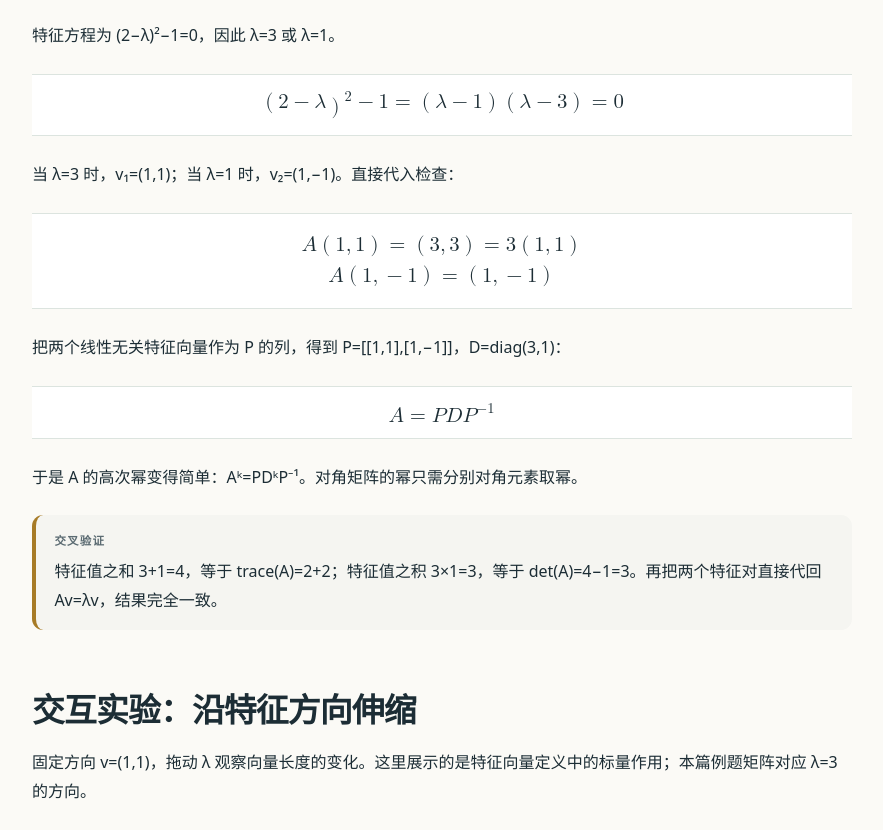
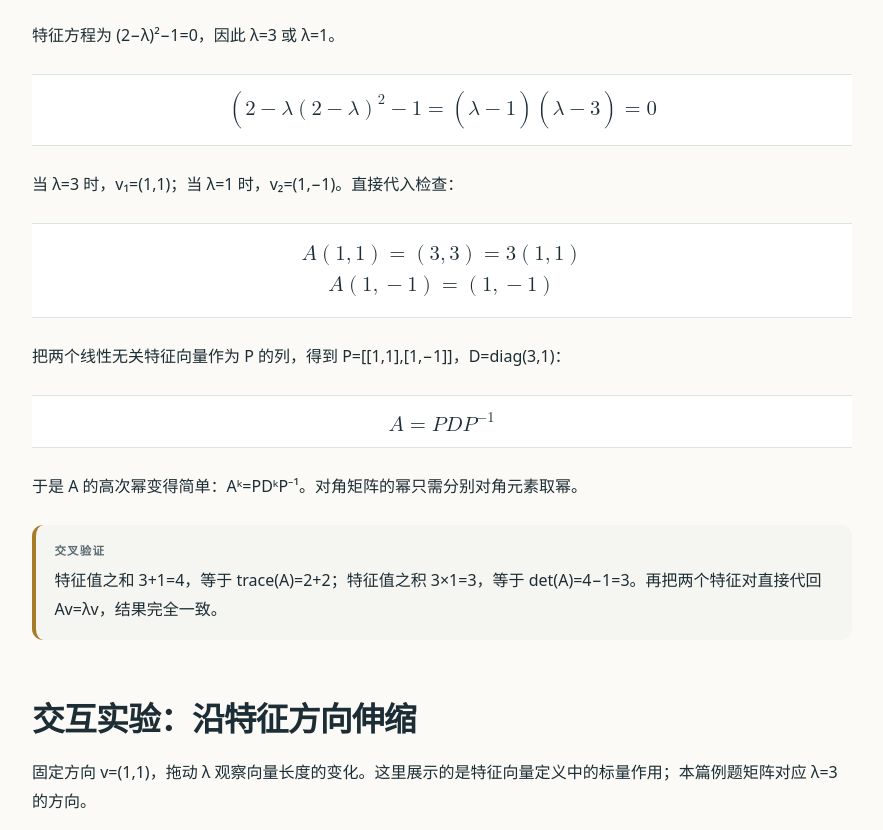
Before and after one commit to 1998x-stack/Linear-Algebra, a plain HTML site: page content/06-eigenvalues/index.html in a window 1280 px wide. Shown: the part 2232-3062 px from the top of the page, without its empty margins (340-1223 px from the left). Drawn offline with Linux system fonts and the light colour scheme.

Commit message:
Refine math markup and validation

```diff
--- a/content/06-eigenvalues/index.html
+++ b/content/06-eigenvalues/index.html
@@ -28,7 +28,7 @@
 <p>取对称矩阵：</p>
 <div class="math-equation" role="group" aria-label="特征值例题矩阵"><div class="math-scroll" data-math-scroll tabindex="0" role="region" aria-label="特征值例题矩阵，可横向滚动"><math display="block" aria-label="特征值例题矩阵"><mrow><mi>A</mi><mo>=</mo><mo>(</mo><mtable><mtr><mtd><mn>2</mn></mtd><mtd><mn>1</mn></mtd></mtr><mtr><mtd><mn>1</mn></mtd><mtd><mn>2</mn></mtd></mtr></mtable><mo>)</mo></mrow></math></div></div>
 <p>特征方程为 (2−λ)²−1=0，因此 λ=3 或 λ=1。</p>
-<div class="math-equation" role="group" aria-label="特征多项式分解"><div class="math-scroll" data-math-scroll tabindex="0" role="region" aria-label="特征多项式分解，可横向滚动"><math display="block" aria-label="特征多项式分解"><mrow><mo>(</mo><mn>2</mn><mo>−</mo><mi>λ</mi><msup><mo>)</mo><mn>2</mn></msup><mo>−</mo><mn>1</mn><mo>=</mo><mo>(</mo><mi>λ</mi><mo>−</mo><mn>1</mn><mo>)</mo><mo>(</mo><mi>λ</mi><mo>−</mo><mn>3</mn><mo>)</mo><mo>=</mo><mn>0</mn></mrow></math></div></div>
+<div class="math-equation" role="group" aria-label="特征多项式分解"><div class="math-scroll" data-math-scroll tabindex="0" role="region" aria-label="特征多项式分解，可横向滚动"><math display="block" aria-label="特征多项式分解"><mrow><mo>(</mo><mn>2</mn><mo>−</mo><mi>λ</mi><msup><mrow><mo>(</mo><mn>2</mn><mo>−</mo><mi>λ</mi><mo>)</mo></mrow><mn>2</mn></msup><mo>−</mo><mn>1</mn><mo>=</mo><mo>(</mo><mi>λ</mi><mo>−</mo><mn>1</mn><mo>)</mo><mo>(</mo><mi>λ</mi><mo>−</mo><mn>3</mn><mo>)</mo><mo>=</mo><mn>0</mn></mrow></math></div></div>
 <p>当 λ=3 时，v₁=(1,1)；当 λ=1 时，v₂=(1,−1)。直接代入检查：</p>
 <div class="math-equation" role="group" aria-label="两个特征对的直接验证"><div class="math-scroll" data-math-scroll tabindex="0" role="region" aria-label="两个特征对的直接验证，可横向滚动"><math display="block" aria-label="两个特征对的直接验证"><mtable><mtr><mtd><mi>A</mi><mo>(</mo><mn>1</mn><mo>,</mo><mn>1</mn><mo>)</mo><mo>=</mo><mo>(</mo><mn>3</mn><mo>,</mo><mn>3</mn><mo>)</mo><mo>=</mo><mn>3</mn><mo>(</mo><mn>1</mn><mo>,</mo><mn>1</mn><mo>)</mo></mtd></mtr><mtr><mtd><mi>A</mi><mo>(</mo><mn>1</mn><mo>,</mo><mo>−</mo><mn>1</mn><mo>)</mo><mo>=</mo><mo>(</mo><mn>1</mn><mo>,</mo><mo>−</mo><mn>1</mn><mo>)</mo></mtd></mtr></mtable></math></div></div>
 <p>把两个线性无关特征向量作为 P 的列，得到 P=[[1,1],[1,−1]]，D=diag(3,1)：</p>
```
